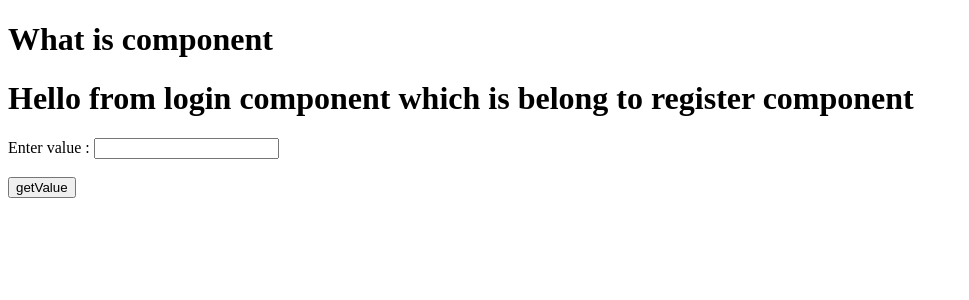
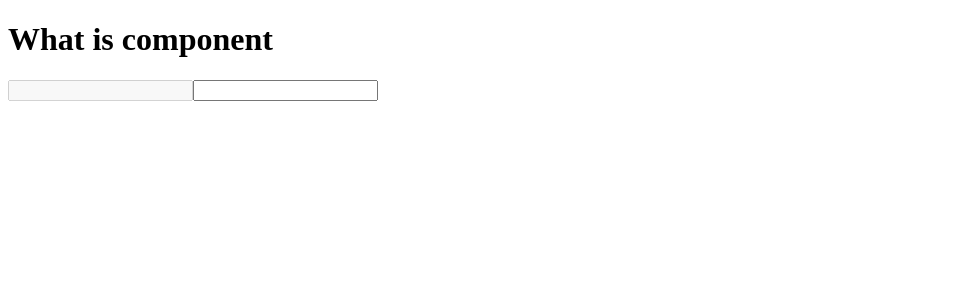
Before and after one commit to bansaljii/LearnAngular, an Angular app: page / in a window 1280 px wide. Shown: the top 300 px of the page, without its empty margins (0-969 px from the left). Built offline with nearby package versions, Linux system fonts and the light colour scheme.

Commit message:
propertybindingexample

```diff
--- a/src/app/app.component.html
+++ b/src/app/app.component.html
@@ -2,6 +2,9 @@
 <!-- <h2>{{title}} is the </h2>{{id}}
 <h1>Array data is : {{arrayData}}</h1>
 <h3>{{obj.name}}</h3> -->
-<app-login></app-login>
+<!-- <app-login></app-login>
 Enter value : <input type="text" #txt><br><br>
-<button (click)="getTextBoxValue(txt)">getValue</button>
+<button (click)="getTextBoxValue(txt)">getValue</button> -->
+<!--Property Binding in angular-->
+<input type="text" disabled={{disabled}} name={{nameTxt}}>
+<input type="text" [disabled]=disabled [name]=nameTxt>
--- a/src/app/app.component.ts
+++ b/src/app/app.component.ts
@@ -6,6 +6,8 @@ import { Component } from '@angular/core';
   styleUrls: ['./app.component.css']
 })
 export class AppComponent {
+  nameTxt="Myproject"
+  disabled=false
   // title = 'secondProject';
   // id = "Abhishek  Bansal"
   // arrayData=[9,19,29,39,49];
```
